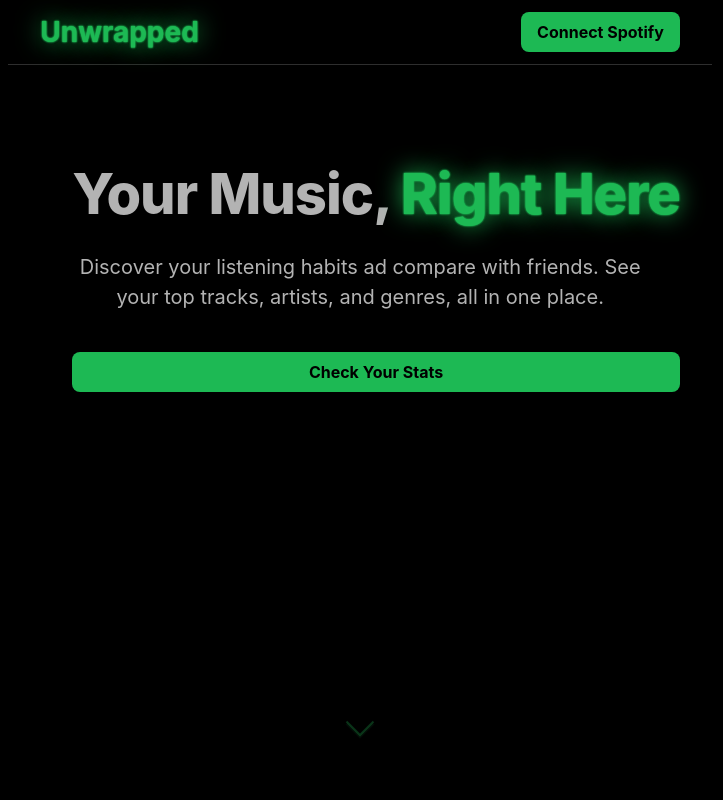
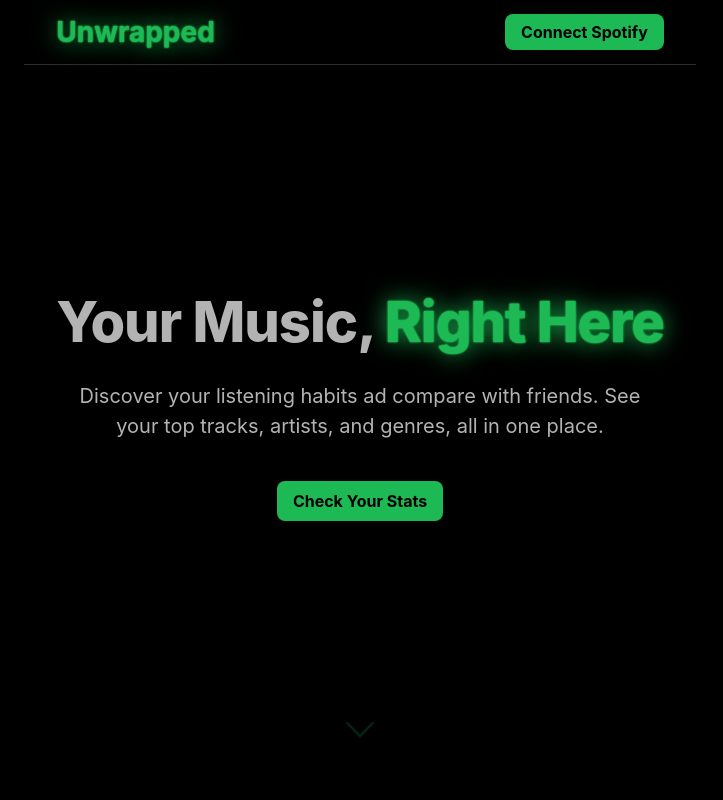
Before and after one commit to ppattyy/Unwrapped, a React (Vite) app in the folder react-app/: page /home in a window 1280 px wide. Shown: the top 800 px of the page, without its empty margins (280-1003 px from the left). Built offline with nearby package versions, Linux system fonts and the light colour scheme.

Commit message:
tailwind

```diff
--- a/react-app/src/App.css
+++ b/react-app/src/App.css
@@ -1,7 +1,4 @@
 /* Base and Root */
-
-@import "tailwindcss";
-
 * {
   margin: 0;
   padding: 0;
@@ -220,15 +217,17 @@ background: black;
   position: relative;
   padding: 6rem 0 1rem;
   display: flex;
+  align-items: center;
   min-height: 75vh;
 }
 
 .hero-content {
   display: flex;
   flex-direction: column;
+  align-items: center;
+  text-align: center;
   max-width: 48rem;
-  margin: 0;
-  padding-left: 2rem;
+  margin: 0 auto;
 }
 
 .hero-title {
@@ -258,7 +257,7 @@ background: black;
 
 .hero-buttons {
   display: flex;
-  justify-content: flex-start;
+  justify-content: center;
   margin-bottom: 2rem;
 }
 
@@ -473,8 +472,8 @@ background: black;
 
 /* Hide sections */
 .hidden {
-  display: none;
-  opacity: 0;
+  display: none !important;
+  opacity: 0 !important;
 }
 
 .friend-selector {
--- a/react-app/src/Index.jsx
+++ b/react-app/src/Index.jsx
@@ -1,13 +1,11 @@
 import './App.css'
-import ConnectButton from './ConnectButton.jsx'
-import { useState, useEffect, use } from 'react';
 
 function HandleScroll() {
   const scrollDownContainer = document.querySelector('.scroll-down-container');
   const windowHeight = window.innerHeight;
   const documentHeight = document.documentElement.scrollHeight;
   const scrollTop = window.pageYOffset || document.documentElement.scrollTop || document.body.scrollTop || 0;
-  const scrollThreshold = documentHeight - windowHeight - 200;
+  const scrollThreshold = documentHeight - windowHeight - 25;
 
   if (scrollTop > scrollThreshold) {
       scrollDownContainer.classList.add('hidden');
@@ -17,20 +15,11 @@ function HandleScroll() {
 }
 
 function Header() {
-  const [profileName, setProfileName] = useState("");
-  useEffect(() => {
-    setProfileName(sessionStorage.getItem("spotify_name"));
-  }, []);
-
   return (
       <header className='header'>
         <div className='container header-container'>
           <div className='logo'><span className='accent'>Unwrapped</span></div>
-          {profileName ? (
-            <div>{profileName}</div>
-          ) : (
-          <ConnectButton />
-      )}
+          <button className='btn btn-primary'>Connect Spotify</button>
         </div>
       </header>
   );
```
